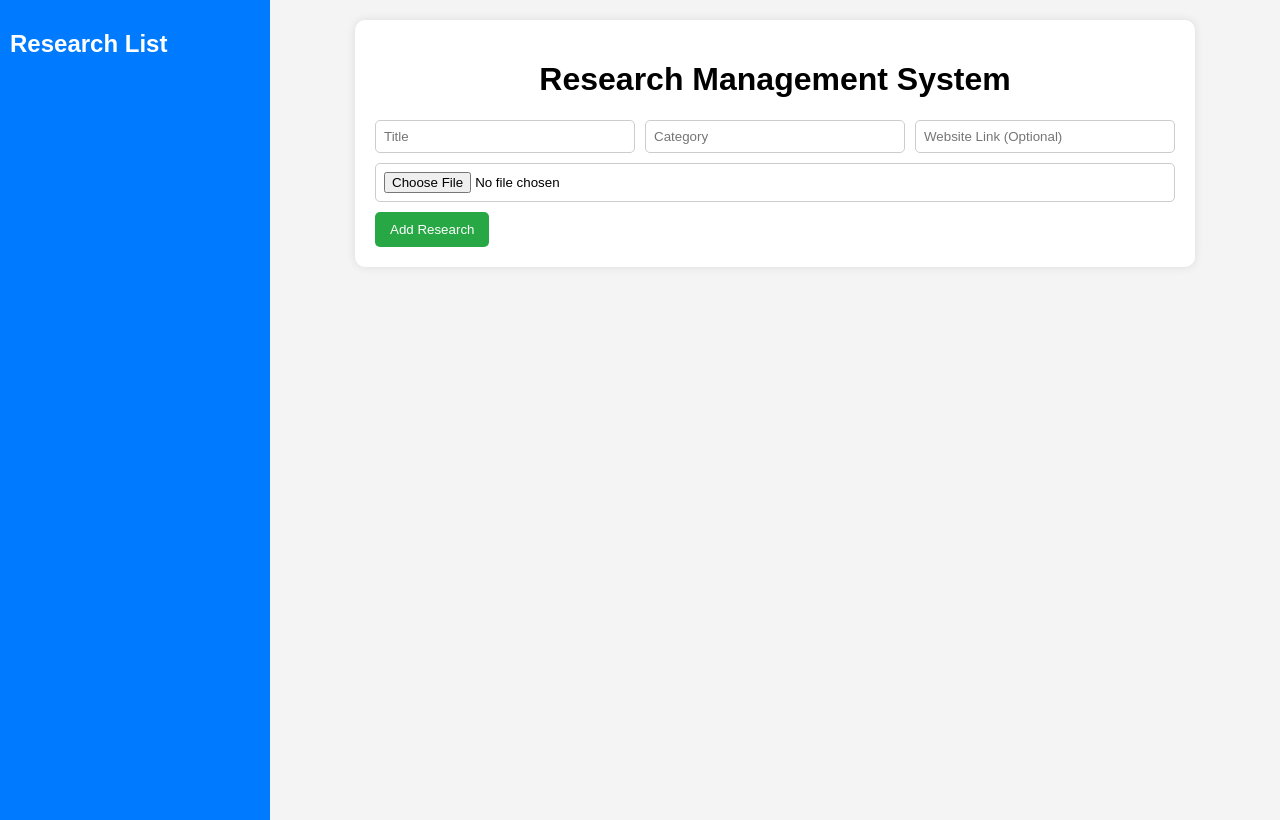
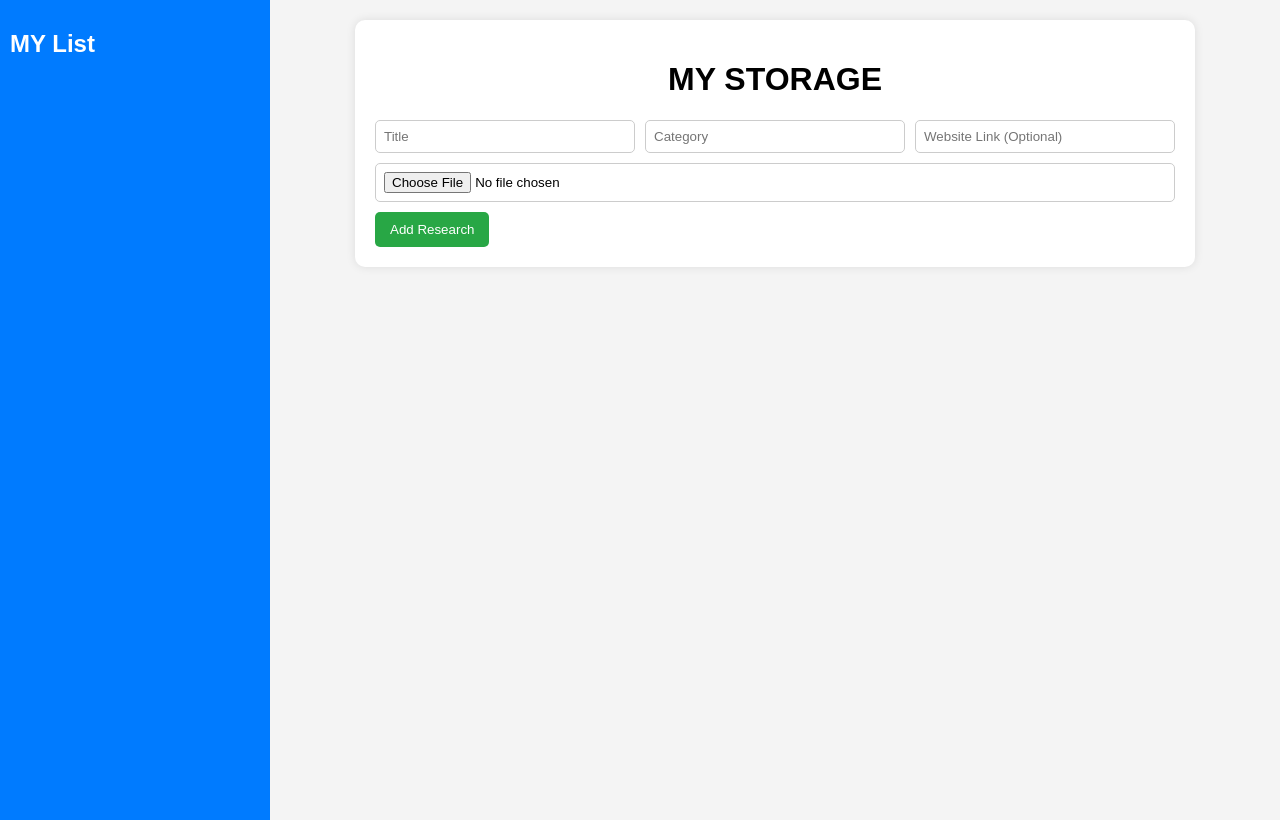
Before and after one commit to Thanakorn2547/restorage, a plain HTML site: page index.html in a window 1280 px wide. Drawn offline with Linux system fonts and the light colour scheme.

Commit message:
Update index.html

```diff
--- a/index.html
+++ b/index.html
@@ -21,12 +21,12 @@
 </head>
 <body>
     <div class="sidebar">
-        <h2>Research List</h2>
+        <h2>MY List</h2>
         <div id="researchList"></div>
     </div>
     <div class="content">
         <div class="container">
-            <h1>Research Management System</h1>
+            <h1>MY STORAGE</h1>
             <div class="input-group">
                 <input type="text" id="title" placeholder="Title" />
                 <input type="text" id="category" placeholder="Category" />
```
